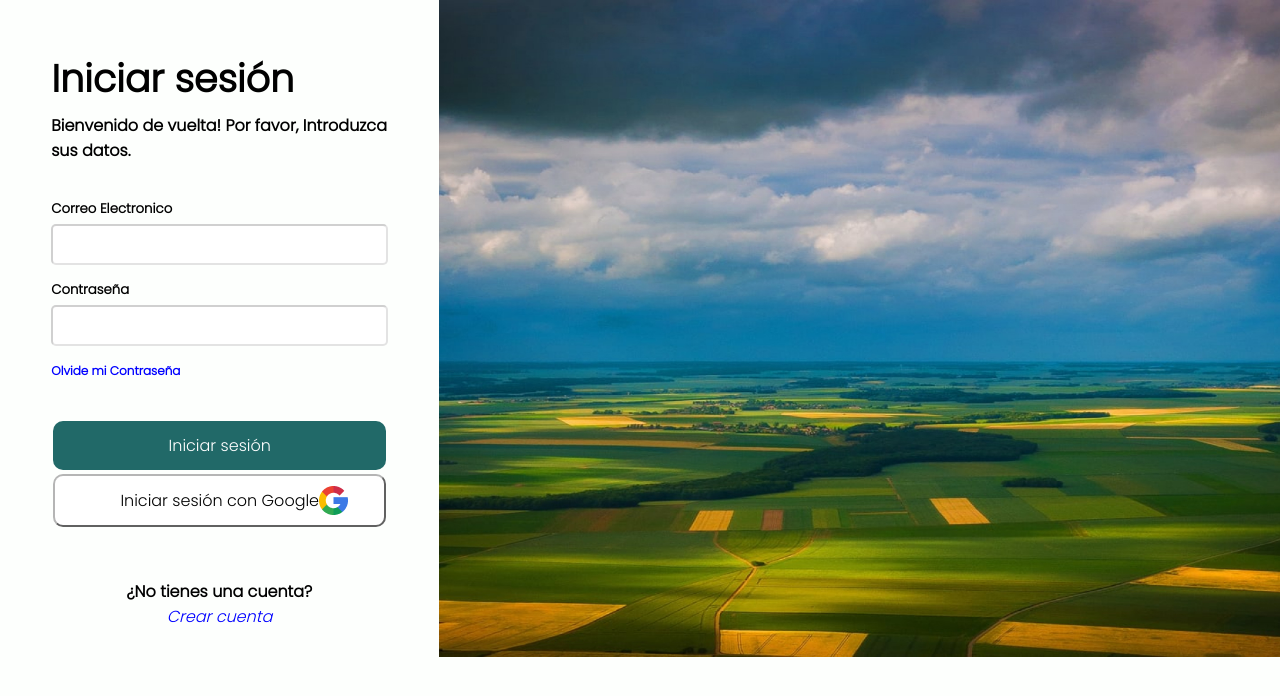
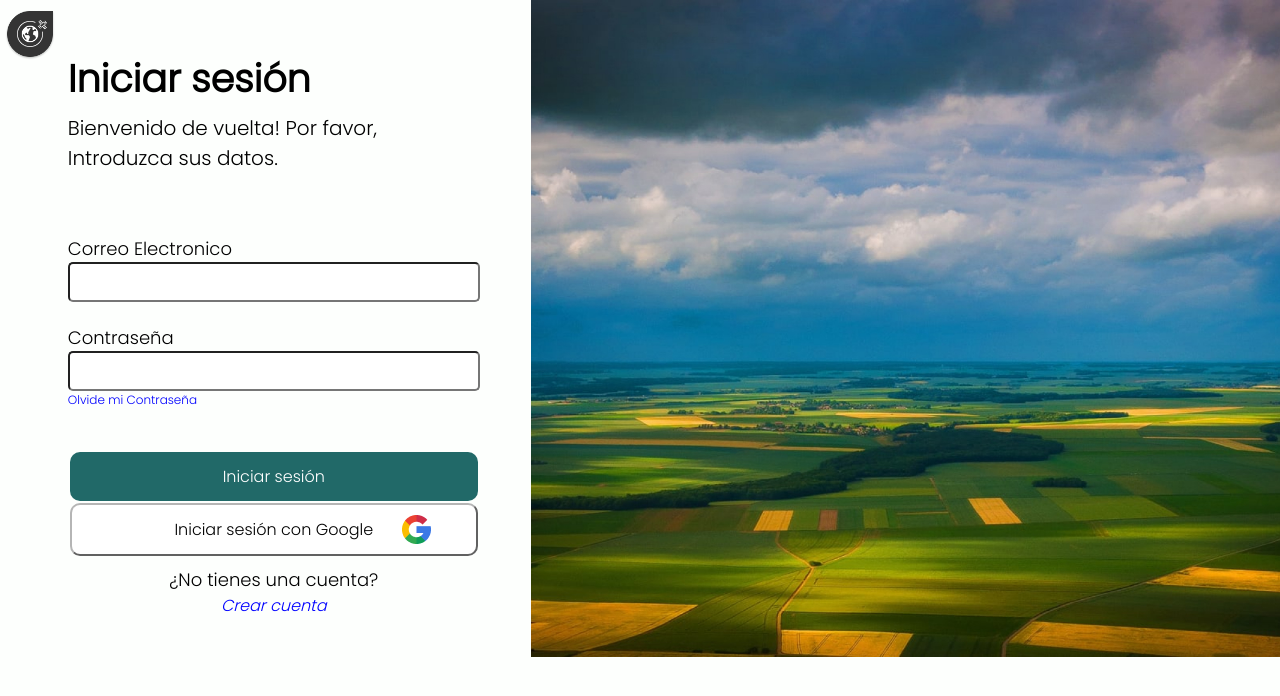
Before and after one commit to FrancoSandri/Proyecto, a PHP site: page /Login.html in a window 1280 px wide. Shown: the top 696 px of the page. Run offline with PHP 8.4, Linux system fonts and the light colour scheme; some libraries are stand-ins or nearby versions.

Commit message:
feat(home) design

```diff
--- a/Front-End/Login.html
+++ b/Front-End/Login.html
@@ -14,23 +14,28 @@
 </head>
 <body>
     <div class="Form">
+        <a class="Logo1" href="index.html"><img class="Logo" src="Fotos/Logo.png"></a>
         <div class="Register">
             <div class="Titles">
                 <h1>Iniciar sesión</h1>
                 <h3>Bienvenido de vuelta! Por favor, Introduzca sus datos.</h3>
             </div>
             <form class="From">
+                <div class="Inputs">
                 <h5>Correo Electronico</h5>
-                    <input type="email" id="emailInput">
+                    <input type="email">
+                </div>
+                <div class="Inputs">
                 <h5>Contraseña</h5>
-                    <input type="password" id="passwordInput">
+                    <input type="password">
                         <h5><a id="Contraseña" href="RecoverPassword.html">Olvide mi Contraseña</a></h5>
-            </form>
+                </div>
+                    </form>
             <form action="index.html">
                 <button class="Sesion" id="button">Iniciar sesión</button>
                 <button id="Google" >Iniciar sesión con Google</button>
             </form>
-            <h4 href="Register.html">¿No tienes una cuenta?</h4>
+            <h5 class="Cuenta">¿No tienes una cuenta?</h5>
             <a href="Register.html">Crear cuenta</a>
         </div>
         <div class="Imagenes">
--- a/Front-End/RecoverPassword.html
+++ b/Front-End/RecoverPassword.html
@@ -10,6 +10,7 @@
 </head>
 <body>
     <div class="Form">
+        <a class="Logo1" href="index.html"><img class="Logo" src="Fotos/Logo.png"></a>
         <div class="Register">
             <div class="Titles">
                 <h1>Recuperar <br> contraseña</h1>
@@ -25,7 +26,7 @@
             <form action="index.html">
                 <button id="Continuar"class="Sesion">Continuar</button>
             </form>
-            <h4 href="Register.html">¿No tienes una cuenta?</h4>
+            <h5 class="Cuenta">¿No tienes una cuenta?</h5>
             <a href="Register.html">Crear cuenta</a>
         </div>
         <div class="Imagenes">
--- a/Front-End/RecoverPassword2.html
+++ b/Front-End/RecoverPassword2.html
@@ -10,6 +10,7 @@
 </head>
 <body>
     <div class="Form">
+        <a class="Logo1" href="index.html"><img class="Logo" src="Fotos/Logo.png"></a>
         <div class="Register">
             <div class="Titles">
                 <h1>Recuperar <br> contraseña</h1>
--- a/Front-End/Style/Login.css
+++ b/Front-End/Style/Login.css
@@ -7,11 +7,11 @@
     margin-top: 0;
     font-family: "poppins";
     width: 100%;
+    font-family: "poppins";
 }
 body
 {
     margin: 0;
-    font-family: "Inter";
     display: flex;
     align-items: center;
     justify-content: center;
@@ -20,8 +20,40 @@ body
     background-color: #FDFFFD;
 
 }
+/*PREFABS*/
+h5
+{
+    font-size: 18px;
+    font-weight: initial;
 
+    display: flex;
+    justify-content: left;
+
+    margin-bottom: 0;
+}
+.Cuenta
+{
+    margin-top: 10px;
+    display: flex;
+    justify-content: center;
+}
 /*Registro*/
+
+/*LOGO*/
+.Logo1
+{
+    margin-left: 5px;
+    margin-top: 10px;
+    height: 50px;
+    width: 50px;
+}
+.Logo
+{
+    height: 50px;
+    width: 50px;
+    display: flex;
+    justify-content: left;
+}
 .Register
 {
     display: flex;
@@ -46,7 +78,8 @@ body
 {
     margin-top: 0;
     text-align: left;
-    font-size: 16px;
+    font-size: 20px;
+    font-weight: initial;
 }
 .From
 {
@@ -55,19 +88,16 @@ body
 }
 .Form input
 {
-    margin-bottom: 15px;
-    padding: 5px;
-    font-size: 18px;
-    border-color: rgba(128, 128, 128, 0.219);
+    padding: 8px;
     border-radius: 5px;
-    background-color: #fff;
-    outline: none;
-    width: 100%;
+
 }
-.Register input:hover
+.Inputs
 {
-    border-color: #216968;
+    margin-top: 22px;
 }
+
+
 .Sesion
 {
     font-size: 16px;
@@ -80,11 +110,7 @@ body
     background-color: #216968;
     color: #fff;
 }
-h5
-{
-    text-align: left;
-    margin-bottom: 5px;
-}
+
 #Contraseña
 {
     text-align: left;
@@ -100,7 +126,6 @@ button:hover
 {
     font-size: 16px;
     padding: 12px 0;
-    margin: 2px;
     width: 99%;
     background-color: #fff;
     background-image: url(../Fotos/Google-Logo.png);
@@ -109,22 +134,13 @@ button:hover
     border-color: #b5b5b5;
     border-radius: 10px;
 }
-#Google:hover
-{
-    transition-delay: .1s;
-    background-color: rgba(88, 88, 88, 0.336);
-}
-h4
-{
-    margin-bottom: 0;
-    margin-top: 50px;
-}
 .Register a
 {
     font-style: italic;
     color: blue;
     text-decoration: none;
 }
+
 .Imagenes
 {
     display: none;
@@ -141,8 +157,9 @@ h4
     .Register
     {
         display: flex;
-        width: 40%;
-        margin: 4%;
+        width: 55%;
+        margin-right: 4%;
+        margin-left: 1%;
         margin-bottom: 0;
         margin-top: 1%;
     }
--- a/Front-End/index.html
+++ b/Front-End/index.html
@@ -99,13 +99,13 @@
         </div>
         <div class="Empeza-ya">
             <div class="Empeza-ya-titles">
-                <h3>Empeza ya a cuidar tu campo</h3>
+                <h3>Empeza ya a cuidar tu</h3>
+                <h3 class="Empeza-Ya-Color">campo</h3>
                 <h5>Lorem, ipsum dolor sit amet consectetur. perro alem se cachafaz</h5>
                 <form action="Home.php">
                     <button >Iniciar Sesión</button>
                 </form>
             </div>
-            <img src="Fotos/Home-EmpezaYa.png">
         </div>
         <div class="Text-box">
             <div class="Text-titles">
```
Also changed, not shown: Front-End/Register.html (+7 -2 lines), Front-End/Style/HomeStyle.css (+18 -35 lines), Front-End/Fotos/Home-Emepza-Ya.png (added).
